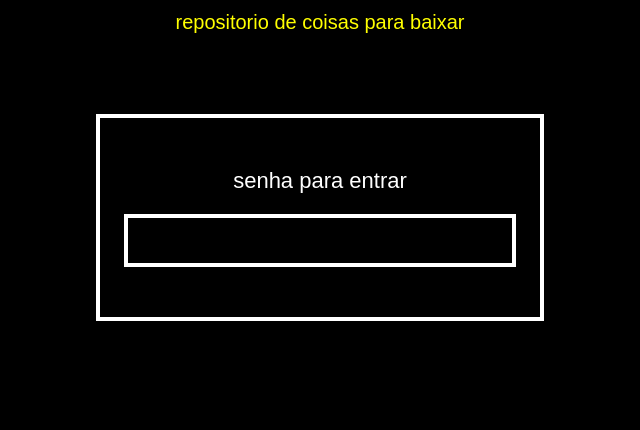
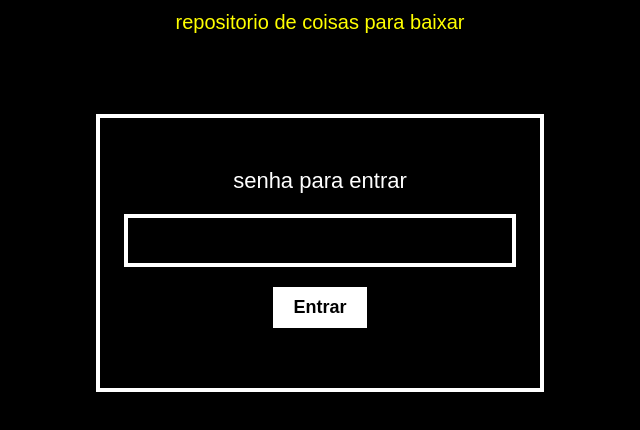
Before and after one commit to zorksbionic/zbrepository.github.io, a plain HTML site: page index.html in a window 1280 px wide. Shown: the part 126-556 px from the top of the page, without its empty margins (320-960 px from the left). Drawn offline with Linux system fonts and the light colour scheme.

Commit message:
Update index.html

```diff
--- a/index.html
+++ b/index.html
@@ -44,6 +44,22 @@
       border: 4px solid white;
       color: white;
     }
+
+    .login-box button {
+      margin-top: 20px;
+      padding: 10px 20px;
+      font-size: 18px;
+      cursor: pointer;
+      background-color: white;
+      color: black;
+      border: none;
+      font-weight: bold;
+    }
+
+    .error {
+      color: red;
+      margin-top: 10px;
+    }
   </style>
 </head>
 <body>
@@ -53,6 +69,23 @@
   <div class="login-box">
     <label for="senha">senha para entrar</label><br>
     <input type="password" id="senha" name="senha">
+    <br>
+    <button onclick="verificarSenha()">Entrar</button>
+    <div id="mensagem" class="error"></div>
   </div>
+
+  <script>
+    function verificarSenha() {
+      const senhaCorreta = "zorks123"; // 🔐 Altere a senha aqui
+      const senhaDigitada = document.getElementById("senha").value;
+      const mensagem = document.getElementById("mensagem");
+
+      if (senhaDigitada === senhaCorreta) {
+        window.location.href = "pagina.html"; // 🌐 Altere o destino aqui
+      } else {
+        mensagem.textContent = "Senha incorreta. Tente novamente.";
+      }
+    }
+  </script>
 </body>
 </html>
```
